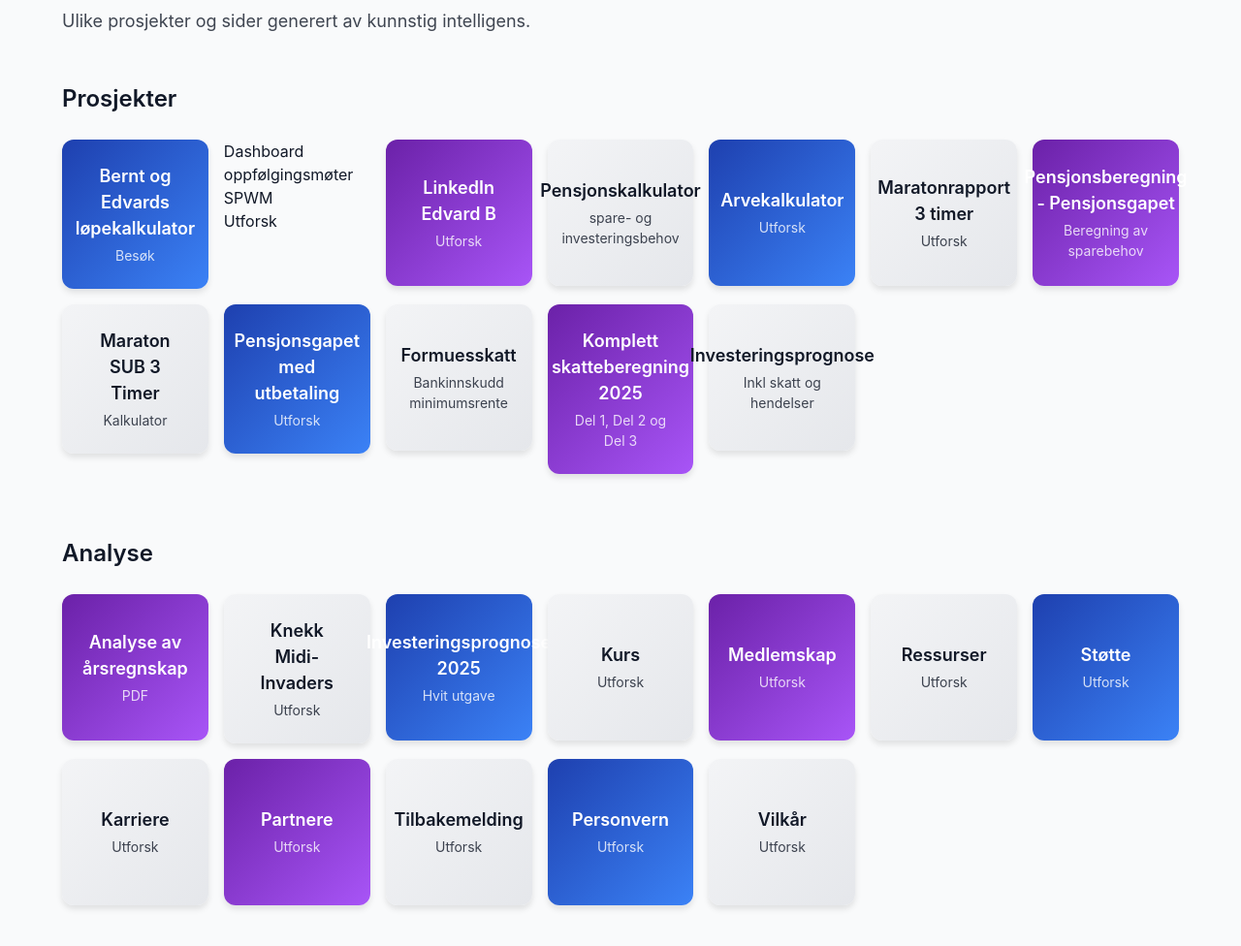
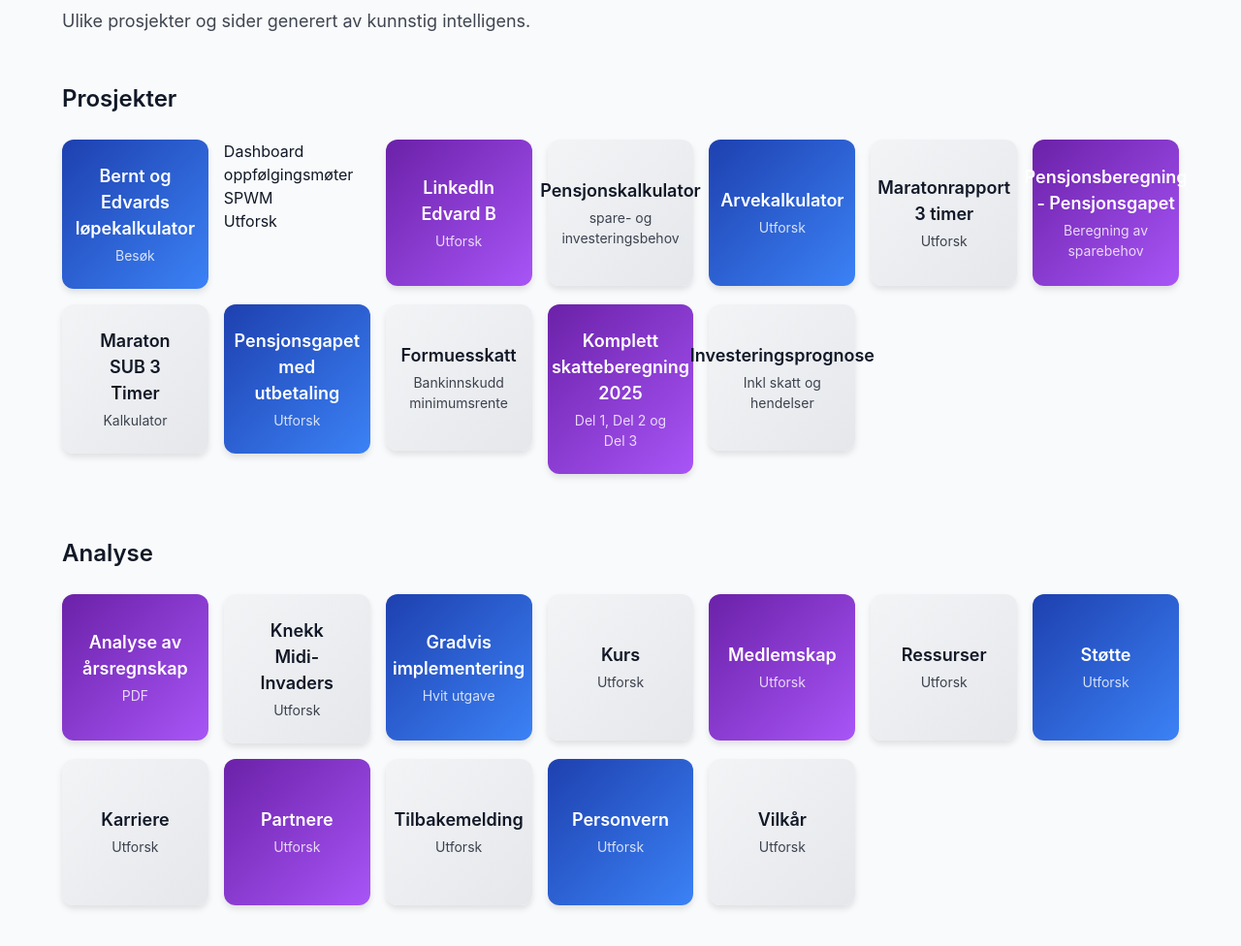
Before and after one commit to Edbro78/dashboard2025.github.io, a plain HTML site: page index.html in a window 1280 px wide. Shown: the part 112-1088 px from the top of the page at 97% size. Drawn offline with nearby package versions, Linux system fonts and the light colour scheme.

Commit message:
Update index.html

```diff
--- a/index.html
+++ b/index.html
@@ -224,8 +224,8 @@
                         <h3>Knekk Midi-Invaders</h3>
                         <p>Utforsk</p>
                     </a>
-                    <a href="xxx" class="gradient-card blue">
-                        <h3>Investeringsprognose 2025</h3>
+                    <a href="https://github.com/Edbro78/gradvisimplementering.github.io/settings/pages" class="gradient-card blue">
+                        <h3>Gradvis implementering</h3>
                         <p>Hvit utgave</p>
                     </a>
                     <a href="#" class="gradient-card default">
```
